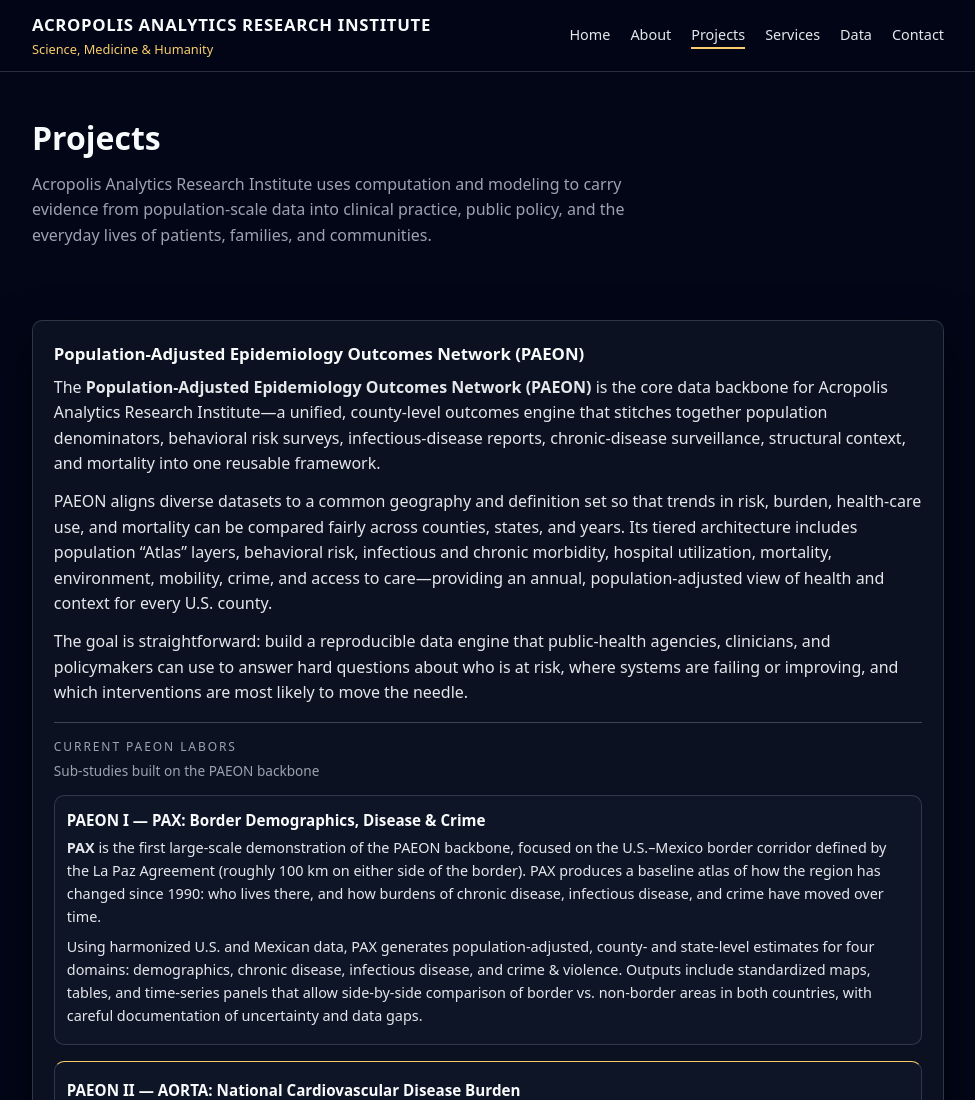
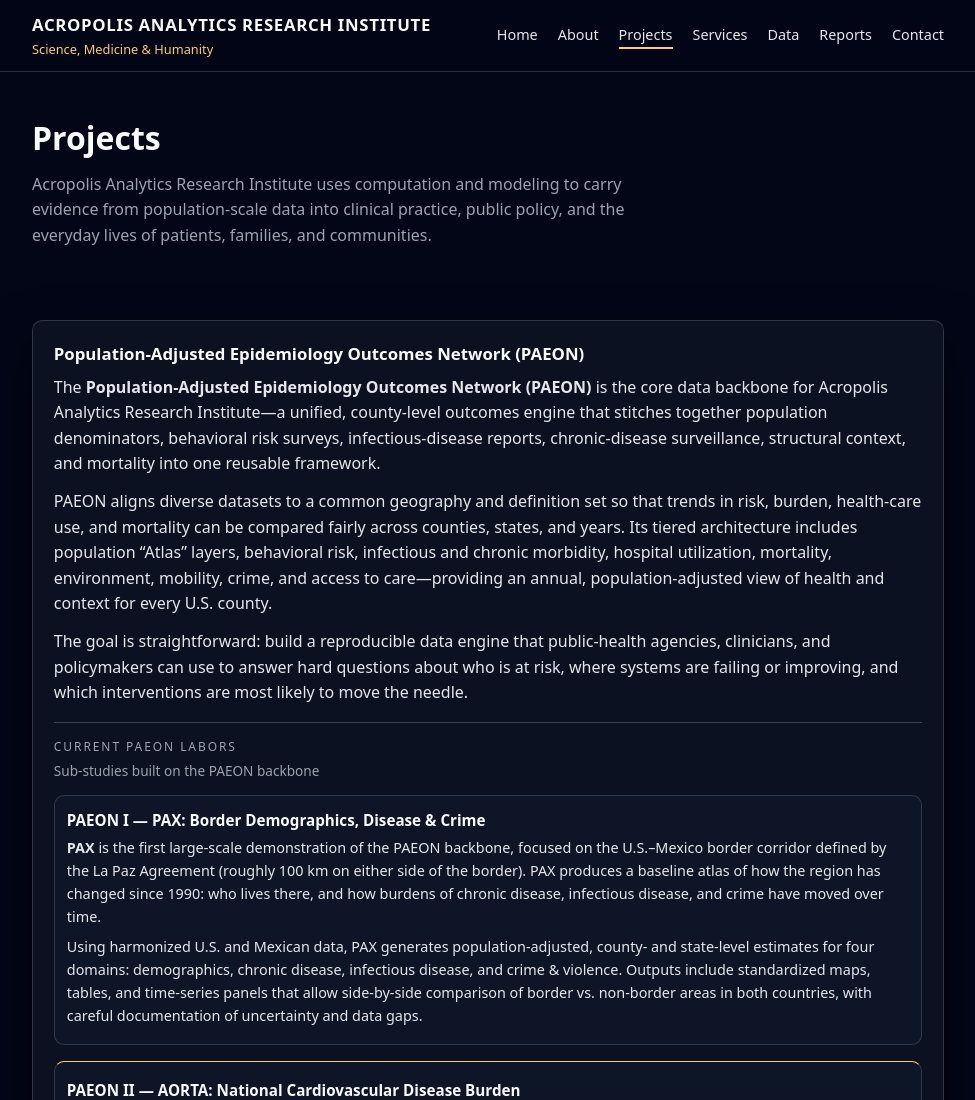
Before and after one commit to colinferrel13-cell/acropolisanalyticsri-site, a plain HTML site: page projects.html in a window 1280 px wide. Shown: the top 1100 px of the page, without its empty margins (152-1127 px from the left). Drawn offline with Linux system fonts and the light colour scheme.

Commit message:
Update projects.html

```diff
--- a/projects.html
+++ b/projects.html
@@ -26,6 +26,7 @@
         <a href="projects.html" aria-current="page">Projects</a>
         <a href="services.html">Services</a>
         <a href="data.html">Data</a>
+        <a href="reports.html">Reports</a>
         <a href="contact.html">Contact</a>
       </div>
     </nav>
```
